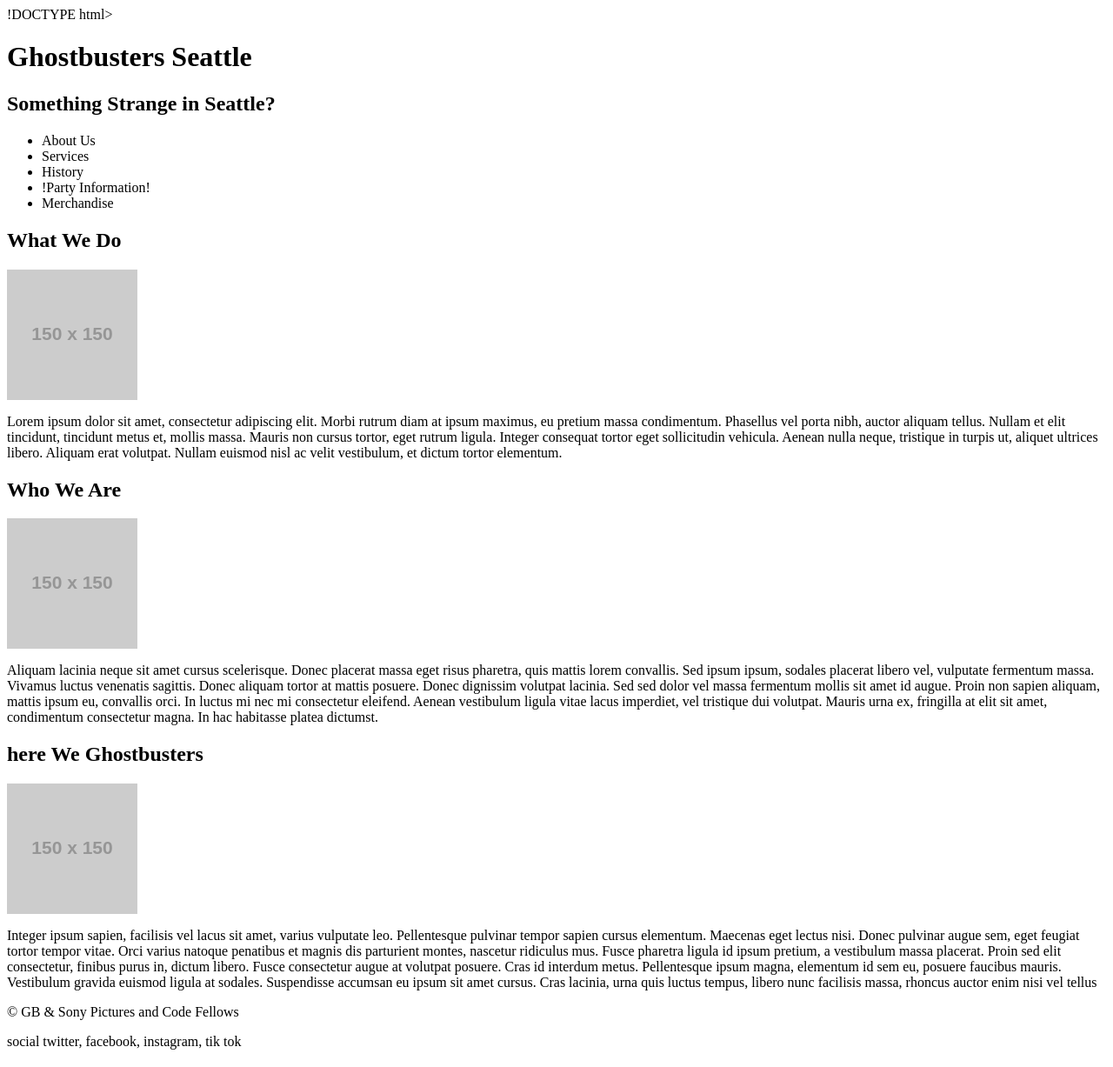
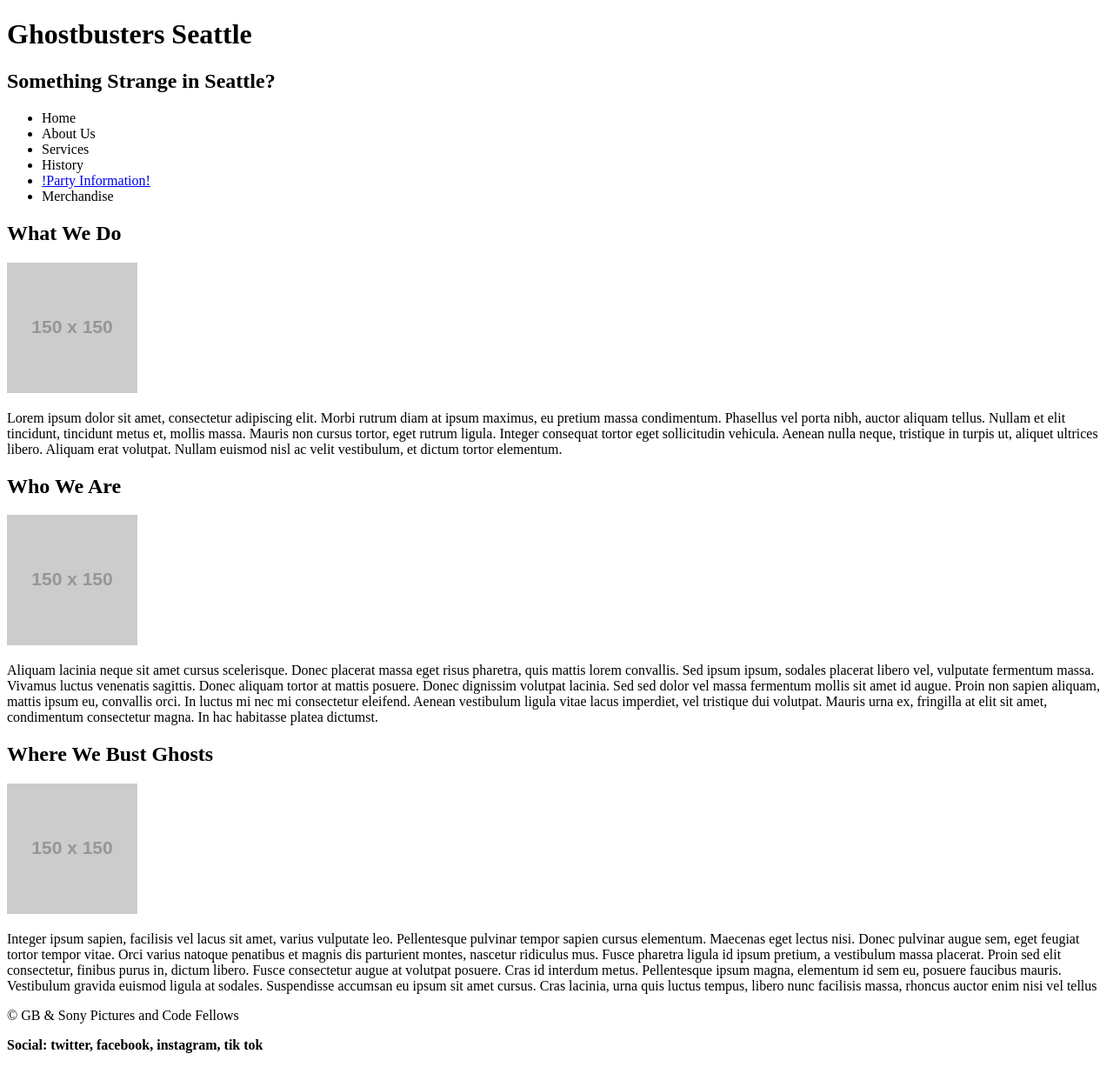
Before and after one commit to MikeyFalk/ghostbusters_seattle, a plain HTML site: page index.html in a window 1280 px wide. Shown: the whole page at 87% size. Drawn offline with Linux system fonts and the light colour scheme; placeholder pictures from the web are drawn by us.

Commit message:
updated markup to fix bugs due to incomplete tags and linked to party page

```diff
--- a/index.html
+++ b/index.html
@@ -1,4 +1,4 @@
-!DOCTYPE html>
+<!DOCTYPE html>
 <html>
     <head>
         <title>Ghostbusters Seattle</title>
@@ -9,10 +9,11 @@
                 <H2>Something Strange in Seattle?</H2>
                 <nav>
                     <ul>
+                        <li>Home</li>
                         <li>About Us</li>
                         <li>Services</li>
                         <li>History</li>
-                        <li>!Party Information!</li>
+                        <li><a href="https://4a50.github.io/ghostbusters-seattle/">!Party Information!</a></li>
                         <li>Merchandise</li>
                     </ul>
                 </nav>
@@ -37,7 +38,7 @@
 
                     </Section>
                     <Section>
-                        <header><H2>here We Ghostbusters</H2></header>
+                        <header><H2>Where We Bust Ghosts</H2></header>
                         <img src="https://via.placeholder.com/150.png" alt="awesomer ghostbusters image">
                         <p>Integer ipsum sapien, facilisis vel lacus sit amet, varius vulputate leo. Pellentesque pulvinar tempor sapien cursus elementum. Maecenas eget lectus nisi. Donec pulvinar augue sem, eget feugiat tortor tempor vitae. Orci varius natoque penatibus et magnis dis parturient montes, nascetur ridiculus mus. Fusce pharetra ligula id ipsum pretium, a vestibulum massa placerat. Proin sed elit consectetur, finibus purus in, dictum libero. Fusce consectetur augue at volutpat posuere. Cras id interdum metus. Pellentesque ipsum magna, elementum id sem eu, posuere faucibus mauris. Vestibulum gravida euismod ligula at sodales. Suspendisse accumsan eu ipsum sit amet cursus. Cras lacinia, urna quis luctus tempus, libero nunc facilisis massa, rhoncus auctor enim nisi vel tellus
 
@@ -47,7 +48,8 @@
             </main>
             <footer>
                 <p>&copy GB & Sony Pictures and Code Fellows </p>
-                <p>social twitter, facebook, instagram, tik tok</p>
+                <p>
+                   <b>Social: twitter, facebook, instagram, tik tok</b></p>
 
             </footer>
 
```
